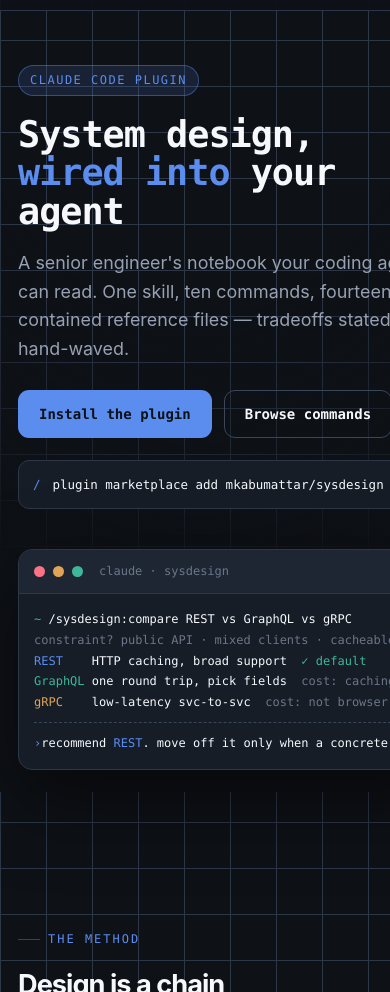
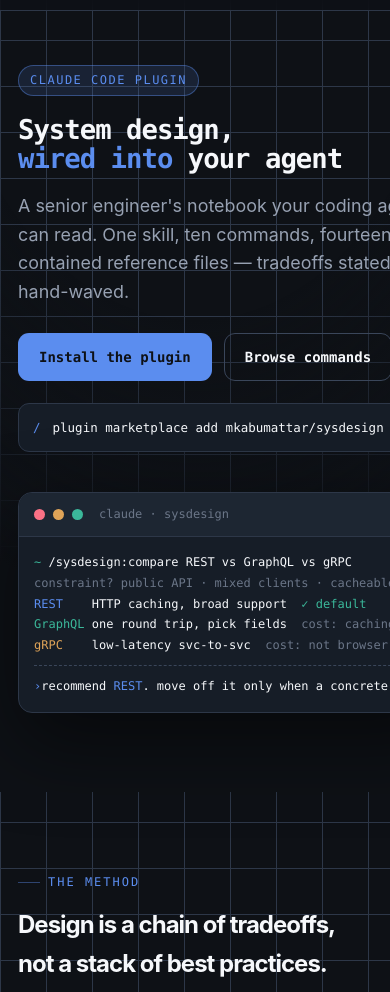
Before and after one commit to MKAbuMattar/sysdesign, an Astro site in the folder site/: page / in a window 390 px wide. Shown: the part 52-1044 px from the top of the page. Built offline with nearby package versions, Linux system fonts and the light colour scheme; Astro itself is replaced by a stand-in of ours.

Commit message:
fix(site): scale headings down so they fit small screens
Hero h1 (monospace, wide) had a clamp() floor too large for narrow viewports,
overflowing lines like 'wired into your agent'. Lower the h1 and h2 floors and
drive size from vw so headings shrink, and allow break-word as a safety net.

```diff
--- a/site/src/styles/global.css
+++ b/site/src/styles/global.css
@@ -76,7 +76,7 @@ section { padding: 92px 0; position: relative; }
   color: var(--accent); display: inline-flex; align-items: center; gap: 8px;
 }
 .eyebrow::before { content: ""; width: 22px; height: 1px; background: var(--accent-line); }
-h2 { font-size: clamp(1.7rem, 3.4vw, 2.5rem); font-weight: 700; letter-spacing: -1px; margin: 14px 0 12px; text-wrap: balance; }
+h2 { font-size: clamp(1.5rem, 5vw, 2.5rem); font-weight: 700; letter-spacing: -1px; margin: 14px 0 12px; text-wrap: balance; overflow-wrap: break-word; }
 .lead { color: var(--muted); max-width: 62ch; font-size: 1.05rem; }
 code { font-family: var(--mono); }
 
@@ -90,8 +90,8 @@ code { font-family: var(--mono); }
 }
 .hero h1 {
   font-family: var(--mono); font-weight: 700;
-  font-size: clamp(2.3rem, 5.2vw, 3.9rem); line-height: 1.04; letter-spacing: -2px;
-  margin: 20px 0 18px; text-wrap: balance;
+  font-size: clamp(1.6rem, 7vw, 3.9rem); line-height: 1.06; letter-spacing: -1.5px;
+  margin: 20px 0 18px; text-wrap: balance; overflow-wrap: break-word;
 }
 .hero h1 .accent { color: var(--accent); }
 .cursor { color: var(--accent); font-weight: 400; animation: blink 1.1s steps(1) infinite; }
```
